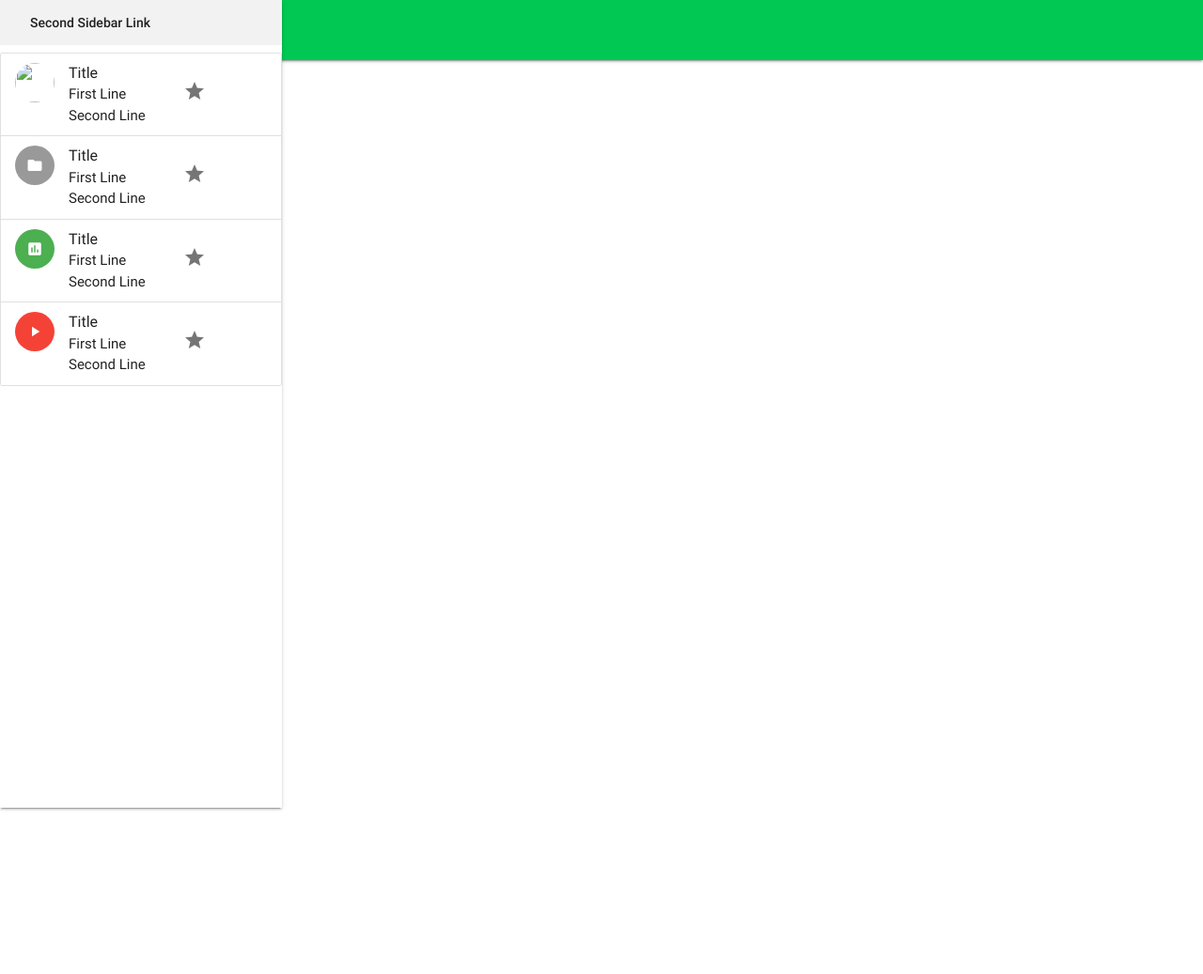
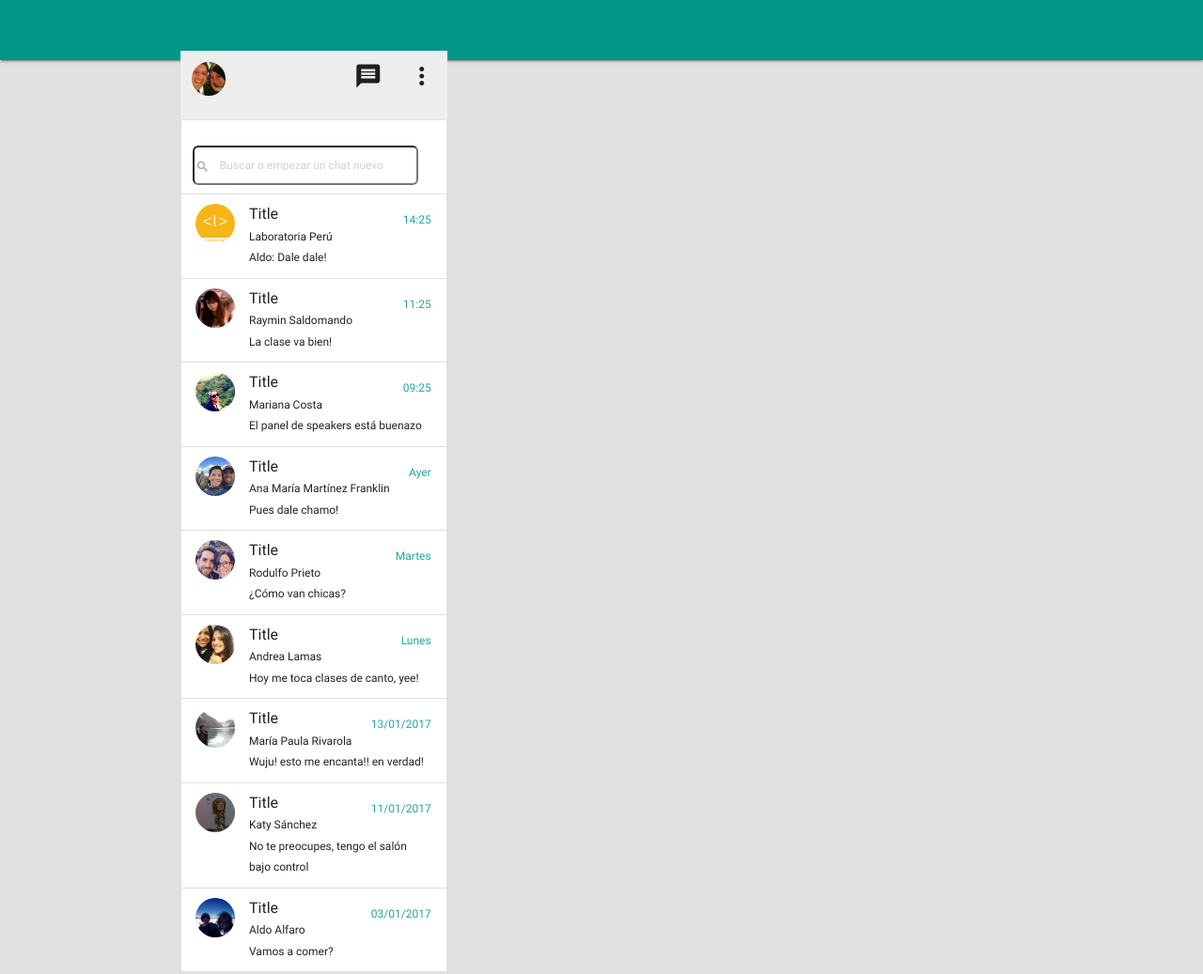
Before and after one commit to IrmaRbk/46_WhatsApp, a plain HTML site: page index.html in a window 1280 px wide. Shown: the whole page at 94% size. Before the commit the page ends 800 px from the top, so only its background shows below. Drawn offline with Linux system fonts and the light colour scheme.

Commit message:
Agregué menú

```diff
--- a/css/style.css
+++ b/css/style.css
@@ -0,0 +1,37 @@
+header{
+	height: 100px;
+}
+
+.img_principal{
+	height: 3em;
+}
+
+.letra_ch{
+	font-size:0.8em ;
+	margin-top: -5%;
+}
+
+.blanc{
+	background-color: white !important;
+}
+
+.padd{
+	padding:1em;
+}
+.menu_input{
+	width: 20em;
+}
+
+.marg{
+	margin: 1em;
+}
+.marg_icon{
+	margin: 0.4em;
+}
+
+.icon_input{
+	padding-left: 5em;
+}
+input{
+	border-radius:0.5em ;
+}
--- a/index.html
+++ b/index.html
@@ -13,53 +13,122 @@
 		<link type="text/css" rel="stylesheet" href="css/style.css"  media="screen,projection"/>
 		<!-- Vincula los CSS que faltan -->
 	</head>
-	<body>
+	<body class=" grey lighten-2">
 		<header >
-			<nav class="green accent-4">
-			    <div class="nav-wrapper">
-			      	<a href="#" class="brand-logo">Logo</a>
-			    </div>
+			<nav class="teal">
+			    <div class="nav-wrapper">  </div>
 	  		</nav>
 		</header>
 		<section>
-			<ul id="slide-out" class="side-nav fixed">
-      			<li><a href="#!">Second Sidebar Link</a></li>
+			<div class="container">
+				<div class="row">
+					<div class="col s4 m4 l4 letra_ch ">
+						<div class="grey lighten-3 ">
+							<img src="image/gian.jpg" alt="gian" class="circle img_principal marg">
+							<i class="material-icons small material-icons right marg_icon">more_vert</i>
+							<i class="material-icons small material-icons right marg_icon">message</i>
+			      			<ul class="collection blanc">
+				      			<form>
+							    	<div class="input-field padd">
+						          		<input id="search" type="input" class="validate padd menu_input" placeholder="     Buscar o empezar un chat nuevo">
+						          		<label for="search"><a href="!#"></a><i class="tiny material-icons padd">search</i></label>
+						          	</div>
+							    </form>
+			      				<!-- <li class="collection-item search">
+			      					<label for="search"><a href="#!" class="secondary-content "><i class="material-icons">search</i></a></label>
+							    	<input type="input" placeholder="Buscar o empezar un chat nuevo">
+							    </li> -->
+							</ul>
+						</div>
+					</div>
+				</div>
+				<div class="row">
+					<div class="col s4 m4 l4 letra_ch">
 						<ul class="collection">
 						    <li class="collection-item avatar">
-				      	<img src="images/yuna.jpg" alt="" class="circle">
+						    	<img src="image/logocodeacademy.png" alt="logocodeacademy" class="circle">
 								    <span class="title">Title</span>
-					      	<p>First Line <br>
-					        Second Line
+							      	<p>Laboratoria Perú <br>
+							        Aldo: Dale dale!
 							        </p>
-				        <a href="#!" class="secondary-content"><i class="material-icons">grade</i></a>
+						        <a href="#!" class="secondary-content">14:25</a>
 						    </li>
 						    <li class="collection-item avatar">
-				      	<i class="material-icons circle">folder</i>
+						      	<!-- <i class="material-icons circle">folder</i> -->
+						      	<img src="image/raymi.jpg" alt="raymi" class="circle">
 						      	<span class="title">Title</span>
-				      	<p>First Line <br>
-				         Second Line
+						      	<p>Raymin Saldomando <br>
+						         La clase va bien!
 						      	</p>
-				      	<a href="#!" class="secondary-content"><i class="material-icons">grade</i></a>
+						      	<a href="#!" class="secondary-content">11:25</a>
 						    </li>
 						    <li class="collection-item avatar">
-				      	<i class="material-icons circle green">insert_chart</i>
+						      	<!-- <i class="material-icons circle green">insert_chart</i> -->
+						      	<img src="image/mariana.jpg" alt="mariana" class="circle">
 						      	<span class="title">Title</span>
-				      	<p>First Line <br>
-				         Second Line
+						      	<p>Mariana Costa <br>
+						         El panel de speakers está buenazo
 						      	</p>
-				      	<a href="#!" class="secondary-content"><i class="material-icons">grade</i></a>
+						      	<a href="#!" class="secondary-content">09:25</a>
 						    </li>
 						    <li class="collection-item avatar">
-				      	<i class="material-icons circle red">play_arrow</i>
+						      	<!-- <i class="material-icons circle red">play_arrow</i> -->
+						      	<img src="image/anamaria.jpg" alt="anamaria" class="circle">
 						      	<span class="title">Title</span>
-				      	<p>First Line <br>
-				         Second Line
+						      	<p>Ana María Martínez Franklin<br>
+						         Pues dale chamo!
 						      	</p>
-				      	<a href="#!" class="secondary-content"><i class="material-icons">grade</i></a>
+						      	<a href="#!" class="secondary-content">Ayer</a>
+						    </li>
+						    <li class="collection-item avatar">
+						      	<!-- <i class="material-icons circle red">play_arrow</i> -->
+						      	<img src="image/rodulfo.jpg" alt="rodulfo" class="circle">
+						      	<span class="title">Title</span>
+						      	<p>Rodulfo Prieto<br>
+						         ¿Cómo van chicas?
+						      	</p>
+						      	<a href="#!" class="secondary-content">Martes</a>
+						    </li>
+						    <li class="collection-item avatar">
+						      	<!-- <i class="material-icons circle red">play_arrow</i> -->
+						      	<img src="image/andrea.jpg" alt="andrea" class="circle">
+						      	<span class="title">Title</span>
+						      	<p>Andrea Lamas<br>
+						         Hoy me toca clases de canto, yee!
+						      	</p>
+						      	<a href="#!" class="secondary-content">Lunes</a>
+						    </li>
+						    <li class="collection-item avatar">
+						      	<!-- <i class="material-icons circle red">play_arrow</i> -->
+						      	<img src="image/mariapaula.jpg" alt="mariapaula" class="circle">
+						      	<span class="title">Title</span>
+						      	<p>María Paula Rivarola <br>
+						         Wuju! esto me encanta!! en verdad!
+						      	</p>
+						      	<a href="#!" class="secondary-content">13/01/2017</a>
+						    </li>
+						    <li class="collection-item avatar">
+						      	<!-- <i class="material-icons circle red">play_arrow</i> -->
+						      	<img src="image/katy.jpg" alt="katy" class="circle">
+						      	<span class="title">Title</span>
+						      	<p>Katy Sánchez <br>
+						         No te preocupes, tengo el salón bajo control
+						      	</p>
+						      	<a href="#!" class="secondary-content">11/01/2017</a>
+						    </li>
+						    <li class="collection-item avatar">
+						      	<!-- <i class="material-icons circle red">play_arrow</i> -->
+						      	<img src="image/aldo.jpg" alt="aldo" class="circle">
+						      	<span class="title">Title</span>
+						      	<p>Aldo Alfaro <br>
+						         Vamos a comer?
+						      	</p>
+						      	<a href="#!" class="secondary-content">03/01/2017</a>
 						    </li>
 						</ul>
-		    </ul>
-		    <a href="#" data-activates="slide-out" class="button-collapse"><i class="material-icons">menu</i></a>
+					</div>
+				</div>
+			</div>
 		</section>
 
 
@@ -70,7 +139,7 @@
 
 
 
-	<script type="text/javascript" src="js/jquery.js"></script>
+	<script type="text/javascript" src="js/main.js"></script>
 	<script type="text/javascript" src="js/jquery.js"></script>
 	<script type="text/javascript" src="js/materialize.min.js"></script>
 	</body>
```
Lines whose indentation alone changed are shown as unchanged.
